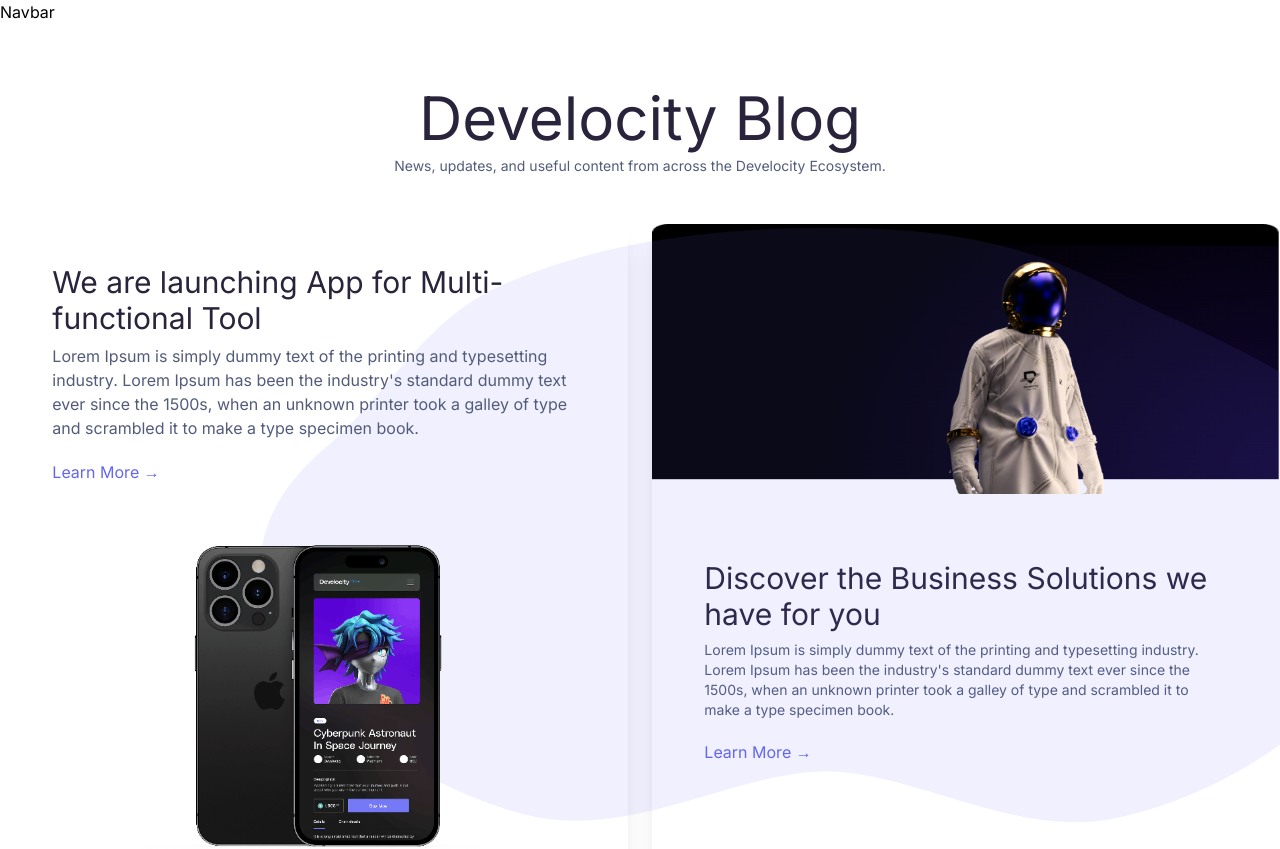
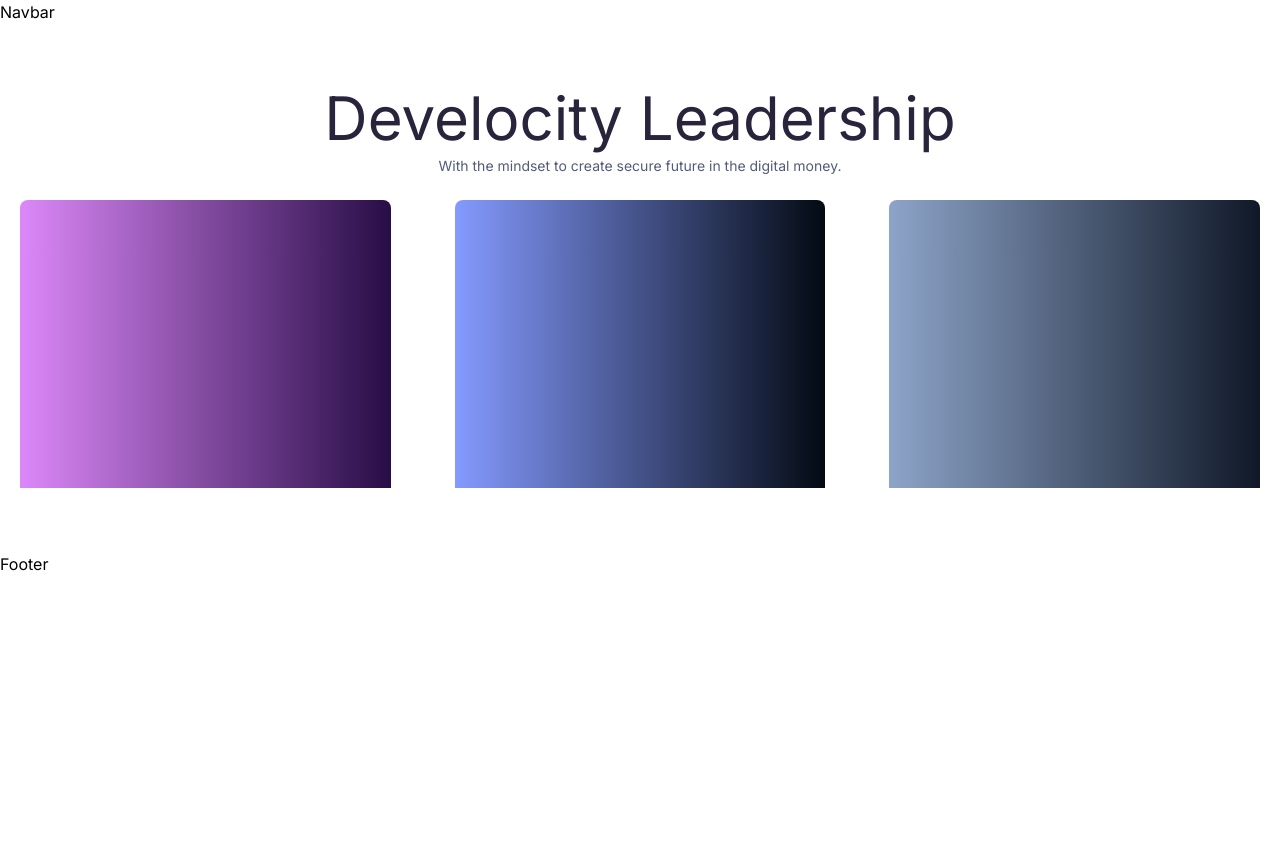
Before and after one commit to moussa32/develocity-finance, a React (Vite) app: page / in a window 1280 px wide. Shown: the top 849 px of the page. After the commit the page ends 800 px from the top, so only its background shows below. Built offline with nearby package versions, Linux system fonts and the light colour scheme.

Commit message:
add leadership

```diff
--- a/src/modules/Homepage/Home.jsx
+++ b/src/modules/Homepage/Home.jsx
@@ -1,8 +1,10 @@
 import Blog from "./components/Blog";
+import Leadership from "./components/Leadership";
 
 const Home = () => {
   return <div>
-    <Blog/>
+    {/* <Blog/> */}
+    <Leadership/>
   </div>;
 };
 
--- /dev/null
+++ b/src/modules/Homepage/components/Leadership.jsx
@@ -0,0 +1,20 @@
+function Leadership() {
+  return (
+    <div className="text-center my-16">
+      <div className="container mx-auto">
+        <p className="text-6xl text-indigo-900" style={{ color: "#29233B" }}>
+          Develocity Leadership
+        </p>
+        <p className="text-sm mt-2" style={{ color: "#525C7A" }}>
+          With the mindset to create secure future in the digital money.
+        </p>
+        <div className="grid mt-6 gap-6 grid-cols-1 md:grid-cols-3">
+          <div className="mx-5 rounded-t-lg bg-gradient-to-r from-[#DC88F9] to-[#280D46] h-72"></div>
+          <div className="mx-5 rounded-t-lg bg-gradient-to-r from-[#859AFF] to-[#030A13] h-72"></div>
+          <div className="mx-5 rounded-t-lg bg-gradient-to-r from-[#8DA4C9] to-[#101828] h-72"></div>
+        </div>
+      </div>
+    </div>
+  );
+}
+export default Leadership;
```
Also changed, not shown: src/App.jsx (+4 -4 lines), src/shared/Components/Footer.jsx (renamed from src/Shared/Components/Footer.jsx), src/shared/Components/Navbar.jsx (renamed from src/Shared/Components/Navbar.jsx), src/shared/Static/Contact.jsx (renamed from src/Shared/Static/Contact.jsx), src/shared/Static/TermsConditions.jsx (renamed from src/Shared/Static/TermsConditions.jsx).
